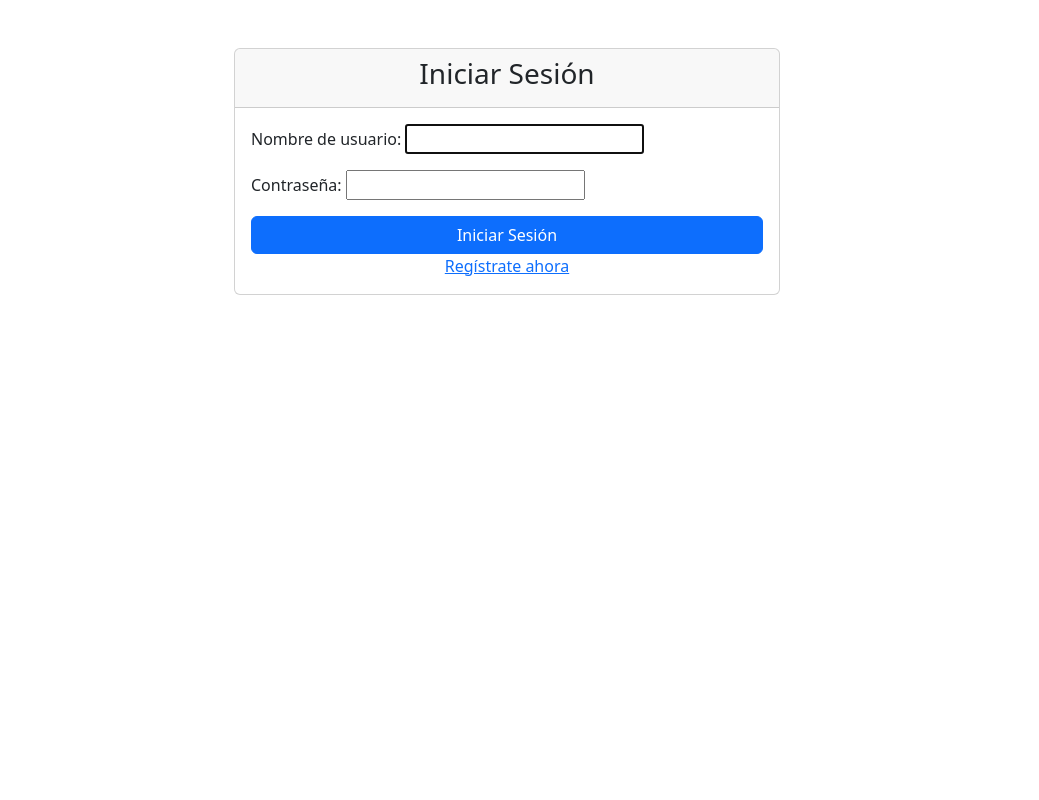
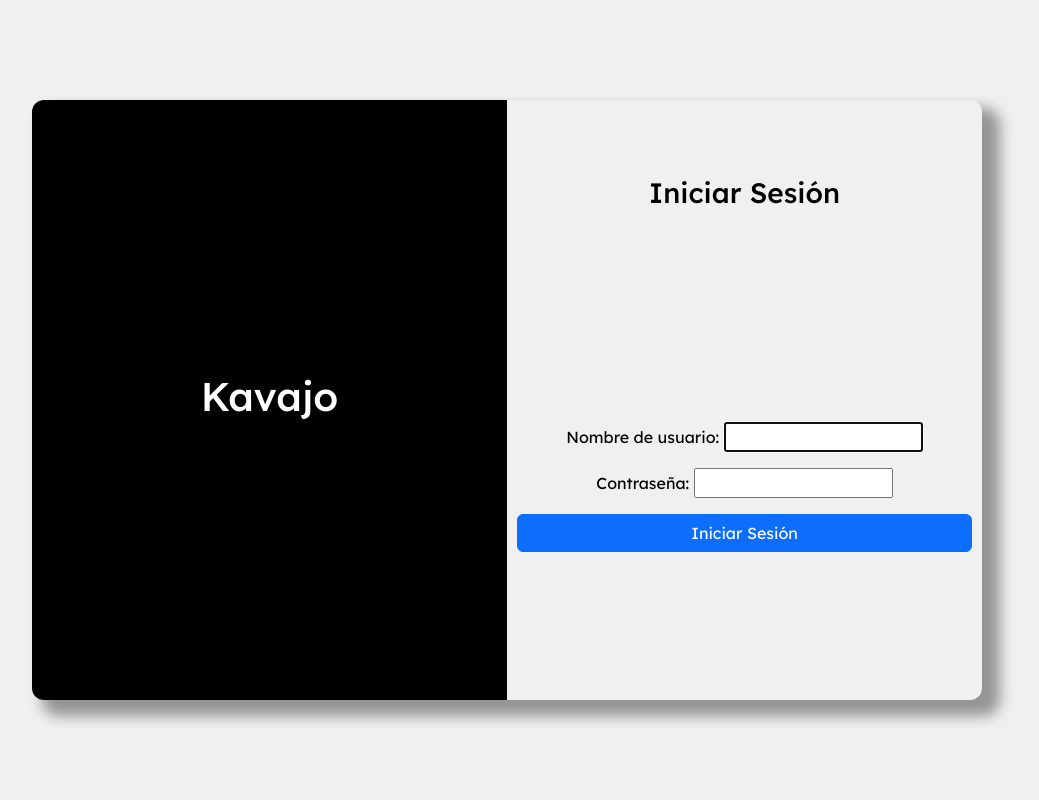
Before and after one commit to OscarNR7/CRM, a Django app: page /signin/ in a window 1280 px wide. Shown: the whole page, without its empty margins (133-1172 px from the left). Run offline with Django 5.2, Linux system fonts and the light colour scheme.

Commit message:
Avance diseño login

```diff
--- a/sistema/settings.py
+++ b/sistema/settings.py
@@ -135,6 +135,8 @@ USE_TZ = True
 STATIC_URL = '/static/'
 STATICFILES_DIRS = [
     BASE_DIR / "static",  # Esto permite que Django sepa dónde buscar archivos estáticos
+    BASE_DIR / "usuarios/static",  # Esto permite que Django sepa dónde buscar archivos estáticos
+
 ]
 
 LOGIN_URL = 'signin'
--- a/static/css/styles.css
+++ b/static/css/styles.css
@@ -11,7 +11,7 @@
 
 /* Navbar personalizada */
 .navbar {
-    background-color: black;
+    background-color: rgb(0, 0, 0) !important;
 }
 
 /* Estilo del enlace HOME más grande */
--- /dev/null
+++ b/usuarios/static/css/login.css
@@ -0,0 +1,88 @@
+* {
+    margin: 0;
+    font-family: "Lexend Deca", sans-serif !important;
+}
+
+body {
+    height: 100vh; /* Asegura que el body ocupe toda la altura de la ventana */
+    margin: 0; /* Elimina márgenes predeterminados del body */
+    display: flex; /* Utiliza flexbox para centrar el contenido */
+    justify-content: center; /* Centra horizontalmente */
+    align-items: center; /* Centra verticalmente */
+    background-color: #f0f0f0; /* Color de fondo de la página */
+}
+
+.container {
+    width: 100%; /* Ancho total */
+    height: 100%; /* Altura total */
+    display: flex; /* Utiliza flexbox */
+    justify-content: center; /* Centra horizontalmente */
+    align-items: center; /* Centra verticalmente */
+}
+
+.center-div {
+    color: white;
+    width: 80vw; /* Ancho basado en el viewport */
+    height: 52vw; /* Altura proporcionada al ancho */
+    max-width: 950px; /* Máximo ancho para pantallas grandes */
+    max-height: 600px; /* Máxima altura para pantallas grandes */
+    min-width: 450px; /* Mínimo ancho para evitar que se deforme en pantallas pequeñas */
+    min-height: 200px; /* Mínima altura para evitar que se deforme en pantallas pequeñas */
+    display: flex;
+    flex-direction: row;
+    border-radius: 12px;
+    box-shadow: 14px 12px 13.5px 4px rgba(0, 0, 0, 0.384); /* Sombra */
+    box-sizing: border-box; /* Incluir padding en el cálculo del ancho y altura */
+}
+
+.loginLogo{
+    display: flex;
+    background-color: black;
+    height: 100%;
+    width: 50%;
+    border-radius: 12px 0px 0px 12px;
+    align-items: center;
+    flex-direction: column;
+    justify-content: center;
+}
+
+.loginForm{
+    display: flex;
+    height: 100%;
+    width: 50%;
+    align-items: center;
+    flex-direction: column;
+
+    padding: 10px;
+}
+
+.logH{
+    height: 30%;
+    width: 100%;
+    color: black;
+    display: flex;
+    align-content: center;
+    flex-direction: row;
+    justify-content: center;
+    align-items: center;
+}
+.logF{
+    height: 70%;
+    width: 100%;
+}
+form{
+    height: 100%;
+    display: flex;
+    flex-direction: column;
+    align-items: center;
+    justify-content: center;
+}
+
+.logF p{
+    color: black !important;
+}
+
+.botonSum,.botonSum>button{
+    width:  100%;
+
+}
--- a/usuarios/templates/layouts/login_base.html
+++ b/usuarios/templates/layouts/login_base.html
@@ -1,11 +1,14 @@
 {% load static %}
-<!doctype html>
+<!DOCTYPE html>
 <html lang="es">
   <head>
     <title>{% block titulo %}Login{% endblock %}</title>
     <!-- Required meta tags -->
     <meta charset="utf-8" />
-    <meta name="viewport" content="width=device-width, initial-scale=1, shrink-to-fit=no" />
+    <meta
+      name="viewport"
+      content="width=device-width, initial-scale=1, shrink-to-fit=no"
+    />
 
     <!-- Bootstrap CSS v5.2.1 -->
     <link
@@ -14,16 +17,28 @@
       integrity="sha384-T3c6CoIi6uLrA9TneNEoa7RxnatzjcDSCmG1MXxSR1GAsXEV/Dwwykc2MPK8M2HN"
       crossorigin="anonymous"
     />
+
+    <!--Fonts Google-->
+    <link rel="preconnect" href="https://fonts.googleapis.com" />
+    <link rel="preconnect" href="https://fonts.gstatic.com" crossorigin />
+    <link
+      href="https://fonts.googleapis.com/css2?family=Lexend+Deca:wght@100..900&display=swap"
+      rel="stylesheet"
+    />
+
+    <link rel="stylesheet" href="{% static 'css/login.css' %}" />
+
     {% block extra_css %}{% endblock %}
   </head>
 
   <body>
     <div class="container">
-        <div class="row justify-content-center">
-            <div class="col-md-6">
-                <div class="mt-5">
+      <div class="center-div">
+        <div class="loginLogo">
+          <h1>Kavajo</h1>
+        </div>
+        <div class="loginForm">
             {% block content %}{% endblock %}
-                </div>
         </div>
       </div>
     </div>
--- a/usuarios/templates/login/signin.html
+++ b/usuarios/templates/login/signin.html
@@ -3,11 +3,10 @@
 {% block titulo %}Iniciar Sesión{% endblock %}
 
 {% block content %}
-<div class="card">
-    <div class="card-header">
-        <h3 class="text-center">Iniciar Sesión</h3>
+    <div class="logH">
+        <h3 id="IniciarS" class="text-center">Iniciar Sesión</h3>
     </div>
-    <div class="card-body">
+    <div class="logF">
         <form method="post">
             {% csrf_token %}
             {% if messages %}
@@ -18,13 +17,12 @@
                 </div>
             {% endif %}
             {{ form.as_p }}
-            <div class="d-grid">
+            <div class="botonSum">
                 <button type="submit" class="btn btn-primary">Iniciar Sesión</button>
             </div>
         </form>
-        <div class="text-center">
+        <!-- <div class="text-center">
             <a href="{% url 'signup' %}">Regístrate ahora</a>
-        </div>
+        </div> -->
     </div>
-</div>
 {% endblock %}
```
Lines whose indentation alone changed are shown as unchanged.
